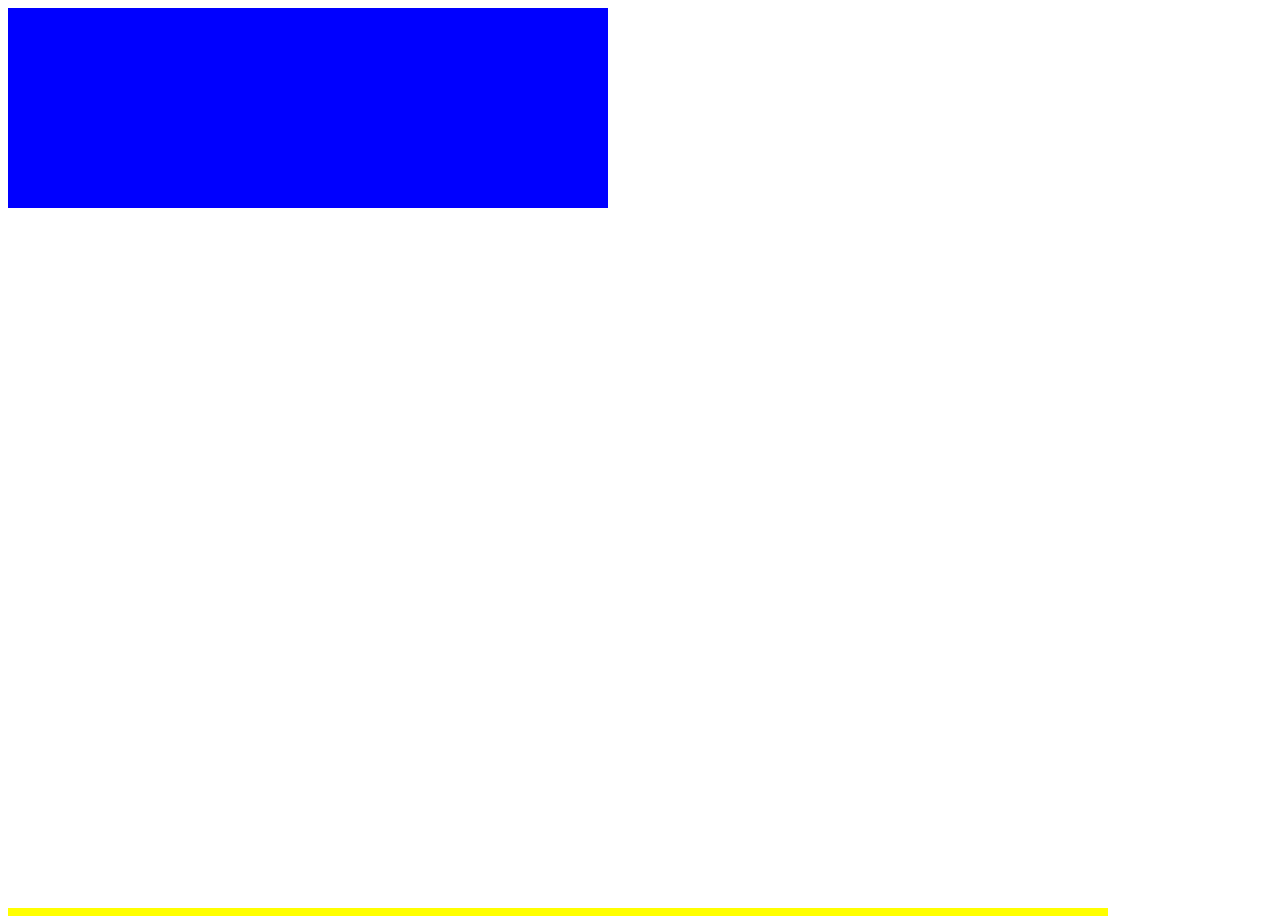
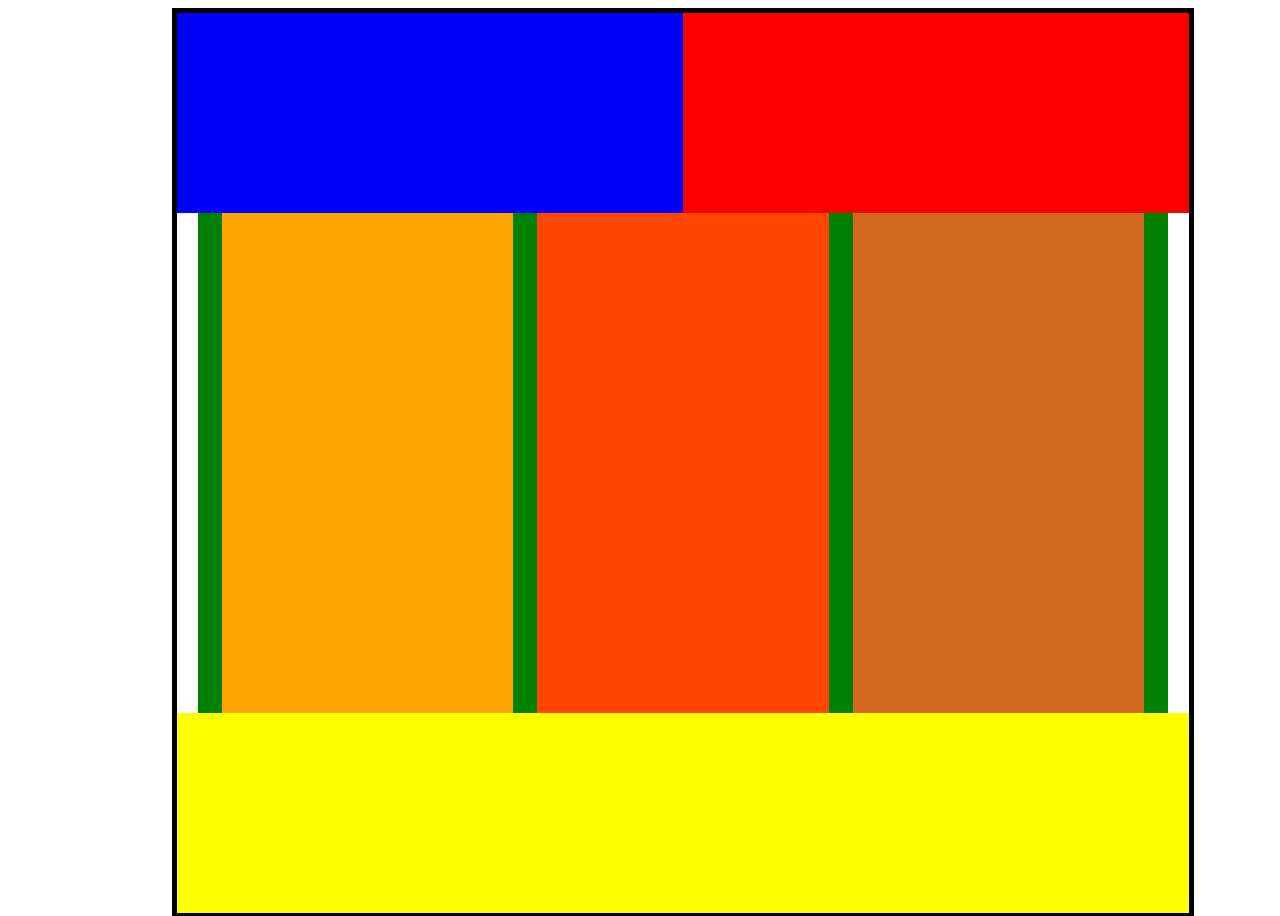
Before and after one commit to Grauber157/DEW, a plain HTML site: page index.html in a window 1280 px wide. Shown: the top 916 px of the page. Drawn offline with Linux system fonts and the light colour scheme.

Commit message:
update final

```diff
--- a/css/style.css
+++ b/css/style.css
@@ -1,30 +1,56 @@
 #tudo {
-    width: 1200px;
+    width: 80%;
+    height: 900px;
+    border: 5px solid black ;
+    margin-left: 13%;
 }
 
 header {
-    width: 600px;
+    width: 50%;
     height: 200px;
     background-color: blue;
+    float: left;
+    display: inline-block;
 }
 
 nav {
-    width: 600px;
+    width: 50%;
     height: 200px;
+    background-color: red;
+    float: left;
+    display: inline-block;
 }
 
 main {
-    width: 1150px;
+    width: 96%;
     height: 500px;
+    background-color: green;
+    float: left;
+    margin-left: 2%;
 }
 
 section {
-    width: 350px;
+    width: 30%;
     height: 500px;
+    float: left;
+    margin-left: 2.5%;
+}
+
+#sec1 {
+    background-color: orange;
+}
+
+#sec2 {
+    background-color: orangered;
+}
+
+#sec3 {
+    background-color: chocolate;
 }
 
 footer{
-    width: 1100px;
+    width: 100%;
     height: 200px;
     background-color: yellow;
+    float: left;
 }
--- a/index.html
+++ b/index.html
@@ -10,14 +10,16 @@
 <body>
 
     <div id="tudo">
-        <header></header>
-        <nav></nav>
+
+            <header></header>
+            <nav></nav>
         <main>
-            <section></section>
-            <section></section>
-            <section></section>
+            <section id="sec1"></section>
+            <section id="sec2"></section>
+            <section id="sec3"></section>
         </main>
         <footer></footer>
+
     </div>
 
 </body>
```
